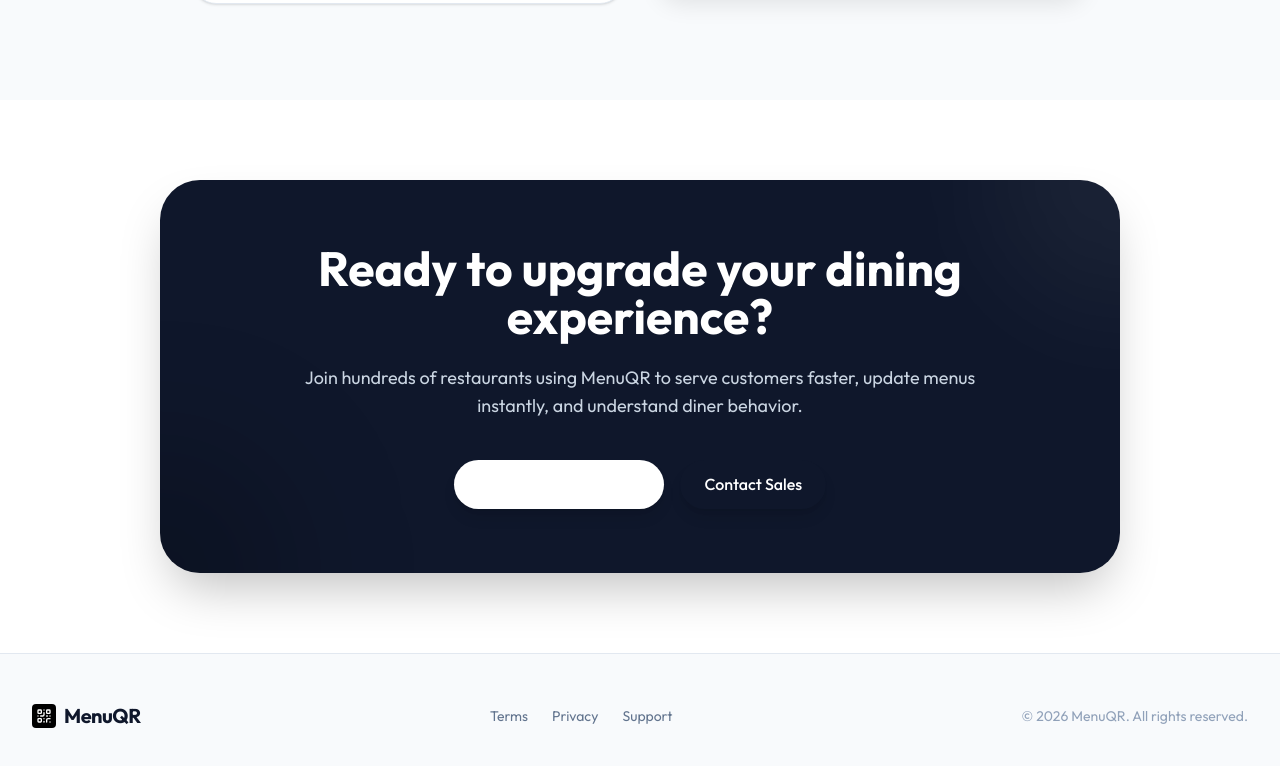
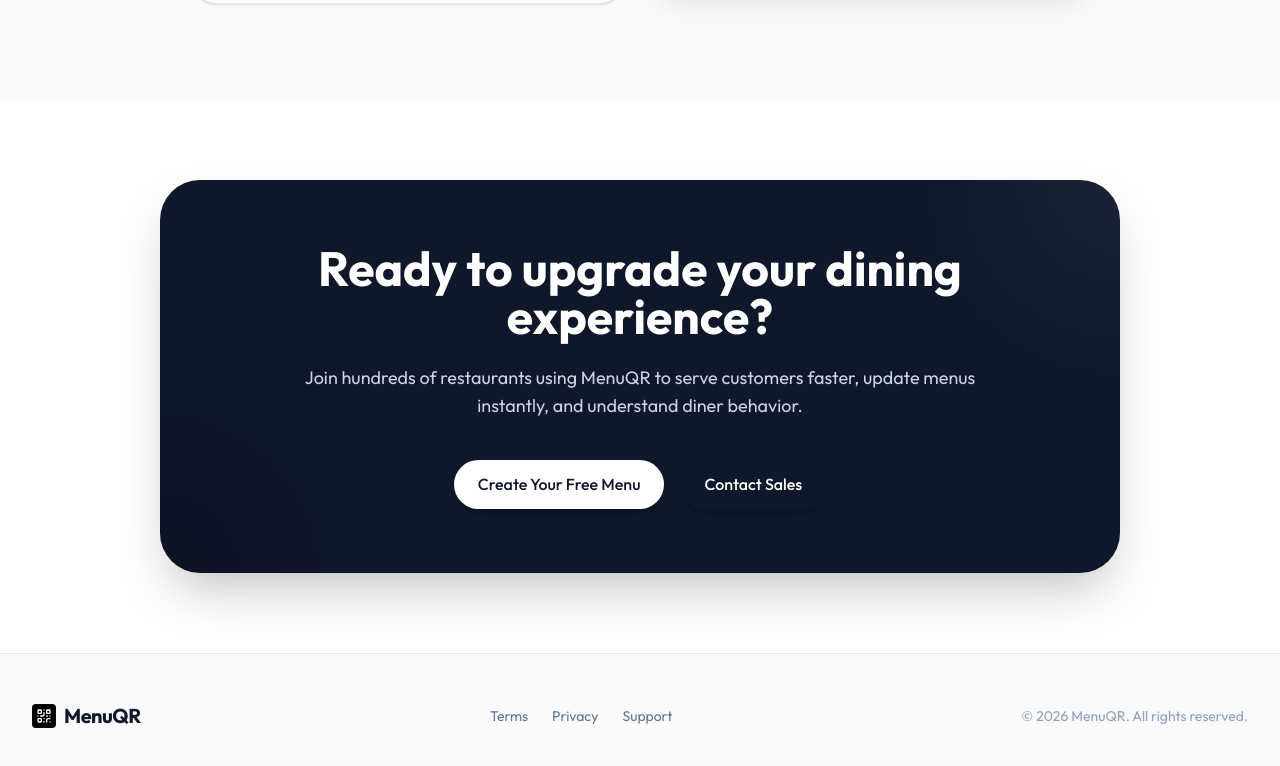
Before and after one commit to gdrossetto/menu-app, a React (Vite) app: page / in a window 1280 px wide. Shown: the part 4588-5354 px from the top of the page. Built offline with nearby package versions, Linux system fonts and the light colour scheme.

Commit message:
fix styling templates

```diff
--- a/src/pages/LandingPage.tsx
+++ b/src/pages/LandingPage.tsx
@@ -779,7 +779,7 @@ const CTA = () => {
           </p>
           <div className="relative z-10 flex flex-col justify-center gap-4 sm:flex-row">
             <Button
-              className="border-none bg-white text-slate-900 hover:bg-slate-100"
+              className="border-none bg-white !text-slate-900 hover:bg-slate-100"
               onClick={() => navigate("/login")}
             >
               {t("landing.cta.primary", "Create Your Free Menu")}
```
